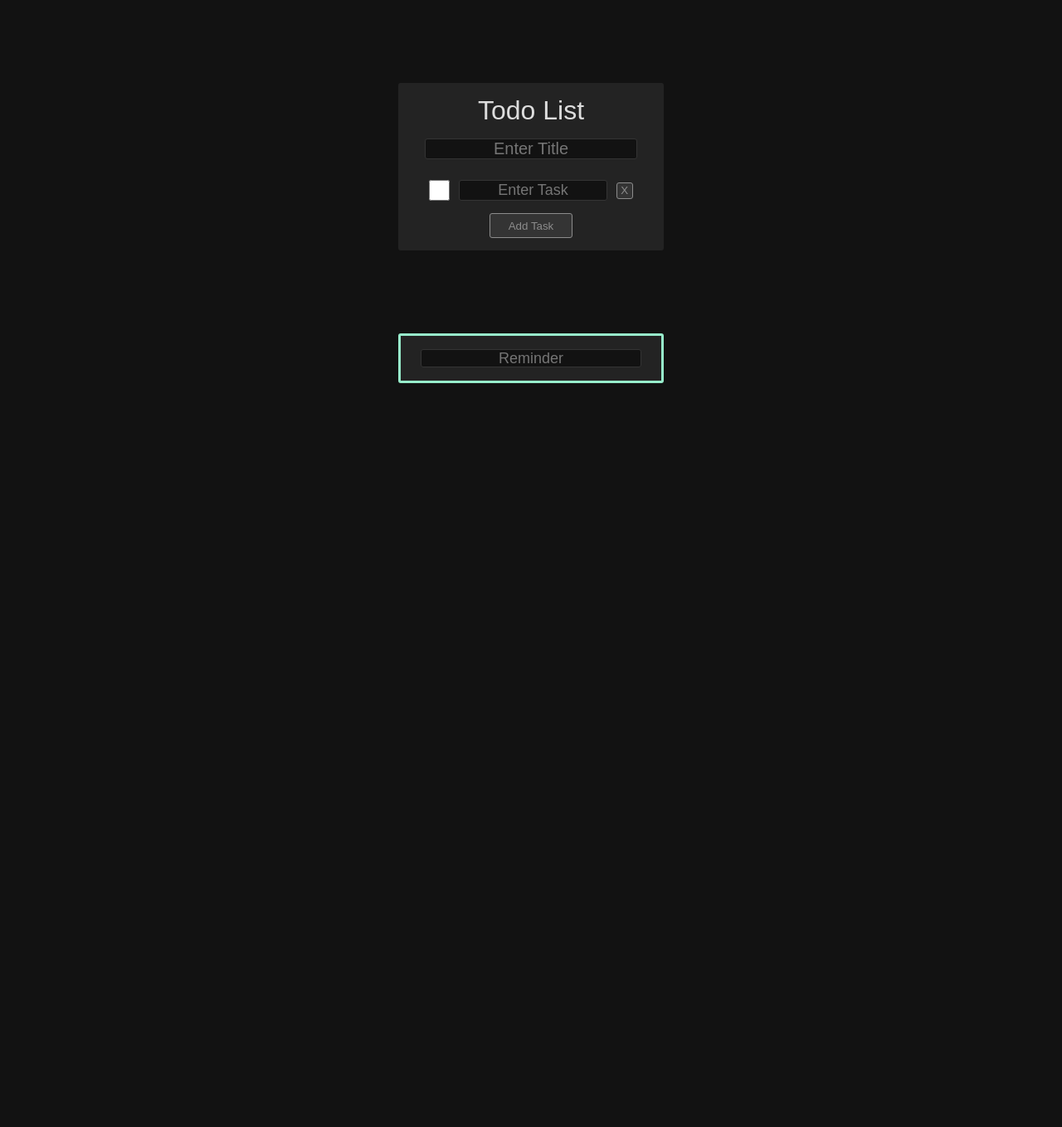
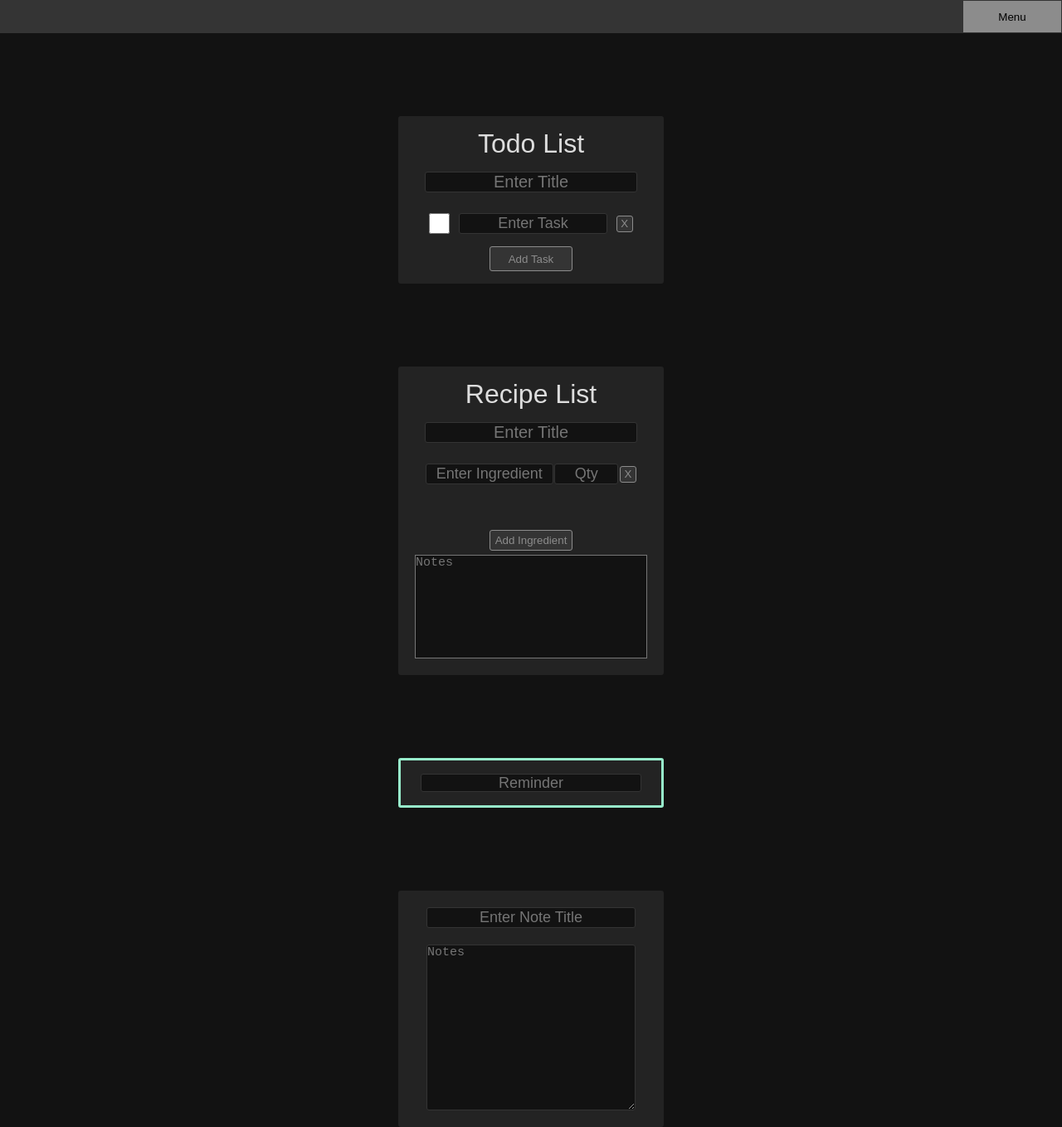
Before and after one commit to ParkerShelton/Reminder, a React app in the folder reminder/: page / in a window 1280 px wide. Shown: the whole page at 83% size. Before the commit the page ends 800 px from the top, so only its background shows below. Built offline with nearby package versions, Linux system fonts and the light colour scheme.

Commit message:
Update, added a few more components

```diff
--- a/reminder/package.json
+++ b/reminder/package.json
@@ -4,6 +4,7 @@
   "private": true,
   "dependencies": {
     "bem-react-core": "^2.2.3",
+    "date-fns": "^1.29.0",
     "node-sass-chokidar": "^1.3.3",
     "react": "^16.5.0",
     "react-dom": "^16.5.0",
--- a/reminder/src/app/App.js
+++ b/reminder/src/app/App.js
@@ -1,7 +1,9 @@
 import React, { Component } from 'react';
+import Header from './components/header/Header';
 import TodoList from './components/todoList/TodoList';
 import RecipeList from './components/recipeList/RecipeList';
 import Reminder from './components/reminder/Reminder';
+import Notes from './components/notes/Notes';
 import './App.css';
 
 class App extends Component {
@@ -9,19 +11,21 @@ class App extends Component {
     super(props);
 
     this.state = {
-
+      components: [
+          <TodoList />,
+          <RecipeList />,
+          <Reminder />,
+          <Notes />
+      ]
     }
   }
-
-
-
 
   render() {
     return (
       <div className="App">
-        <TodoList />
-        <Reminder />
-        {/* <RecipeList /> */}
+        <Header />
+
+       {this.state.components}
       </div>
     );
   }
--- /dev/null
+++ b/reminder/src/app/components/header/Header.js
@@ -0,0 +1,63 @@
+import React, { Component } from 'react';
+import './Header.css';
+
+class Header extends Component {
+  constructor(props) {
+    super(props);
+
+    this.state = {
+      showMenu: false,
+    }
+
+    this.showMenu = this.showMenu.bind(this);
+  }
+
+
+  showMenu(event) {
+    event.preventDefault();
+
+    if(this.state.showMenu === false) {
+      this.setState({showMenu: true});
+    }
+    if(this.state.showMenu === true) {
+      this.setState({showMenu: false});
+    }
+
+  }
+
+  render() {
+
+
+
+    return (
+      <div className="Header">
+
+
+
+                <div className="menu">
+                  <button className="menuBtn" onClick={this.showMenu}> Menu </button>
+
+                  {this.state.showMenu
+                    ? (
+                        <div className="menuBottom">
+                          <button className="menuBtn"> Calendar </button>
+                          <button className="menuBtn"> Add </button>
+                          <button className="menuBtn"> Remove </button>
+                          <button className="menuBtn"> Move </button>
+                        </div>
+                      )
+                      : (
+                        null
+                      )
+                  }
+                </div>
+
+
+
+
+      </div>
+    );
+  }
+}
+
+export default Header;
--- /dev/null
+++ b/reminder/src/app/components/header/Header.scss
@@ -0,0 +1,32 @@
+@import '../../../global.scss';
+
+
+.Header {
+  width: 100%;
+  height: 40px;
+  background-color: $lightGrey;
+
+
+    .menu {
+      display: flex;
+      flex-direction: column;
+      width: 120px;
+      margin-left: auto;
+
+
+      .menuBottom {
+
+      }
+
+      .menuBtn {
+        width: 100%;
+        height: 40px;
+        background-color: $lighterGrey;
+        border: 1px solid $lightGrey;
+      }
+    }
+
+
+
+
+}
--- /dev/null
+++ b/reminder/src/app/components/notes/Notes.js
@@ -0,0 +1,45 @@
+import React, { Component } from 'react';
+import './Notes.css';
+
+class Notes extends Component {
+  constructor(props) {
+    super(props);
+
+    this.state = {
+      title: "",
+      notes: ""
+    }
+  }
+
+  handleChange(event) {
+    let title = this.state.title;
+    let notes = this.state.notes;
+
+    if(event.target.className === "noteTitle") {
+      title = event.target.value;
+    }
+    if(event.target.className === "noteInput") {
+      notes = event.target.value;
+    }
+
+    this.setState({
+      title,
+      notes
+    });
+
+  }
+
+
+  render() {
+
+    return (
+      <div className="Notes">
+        <input placeholder="Enter Note Title" className="noteTitle" value={this.state.title} onChange={(e) => this.handleChange(e)} type="text"/>
+
+        <textarea className="noteInput" placeholder="Notes" value={this.state.notes} onChange={(e) => this.handleChange(e)} />
+      </div>
+    );
+  }
+}
+
+export default Notes;
--- /dev/null
+++ b/reminder/src/app/components/notes/Notes.scss
@@ -0,0 +1,47 @@
+@import '../../../global.scss';
+
+
+
+.Notes {
+  display: flex;
+  flex-direction: column;
+  width: 25%;
+  // height: 120px;
+  margin: auto;
+  margin-top: 100px;
+  padding: 20px;
+  background-color: $darkGrey;
+  border-radius: 3px;
+
+  .noteTitle {
+    width: 90%;
+    height: 25px;
+    margin: 10px;
+    margin-top: 15px;
+    margin: auto;
+
+    color: $white;
+    background-color: $black;
+    border: 1px solid $lightGrey;
+    border-radius: 3px;
+    text-align: center;
+    font-size: 18px;
+
+    ::placeholder {
+      color: $lighterGrey;
+    }
+  }
+
+  .noteInput {
+    width: 90%;
+    height: 200px;
+    margin: auto;
+    margin-top: 20px;
+    resize: vertical;
+    font-size: 15px;
+    color: $lighterGrey;
+    background-color: $black;
+    border: 1px solid $lightGrey;
+    border-radius: 3px;
+  }
+}
--- a/reminder/src/app/components/recipeList/RecipeList.scss
+++ b/reminder/src/app/components/recipeList/RecipeList.scss
@@ -1,4 +1,4 @@
-@import '../../../global.scss';
+  @import '../../../global.scss';
 
 
 .RecipeList {
@@ -113,6 +113,10 @@
     .recipeNotes {
       width: 100%;
       height: 150px;
+      resize: none;
+      color: $lighterGrey;
+      background-color: $black;
+      font-size: 15px;
     }
   }
 }
```
Also changed, not shown: reminder/src/app/App.scss (+7 -0 lines), reminder/src/app/components/weather/Weather.js (added, +21 -0 lines), reminder/public/favicon.png (renamed from reminder/public/favicon.ico), reminder/public/manifest.json, reminder/src/app/App.css, reminder/src/app/components/header/Header.css (added), reminder/src/app/components/notes/Notes.css (added), reminder/src/app/components/recipeList/RecipeList.css, reminder/src/app/components/weather/Weather.css (added), reminder/src/app/components/weather/Weather.scss (added), 2 other files.
